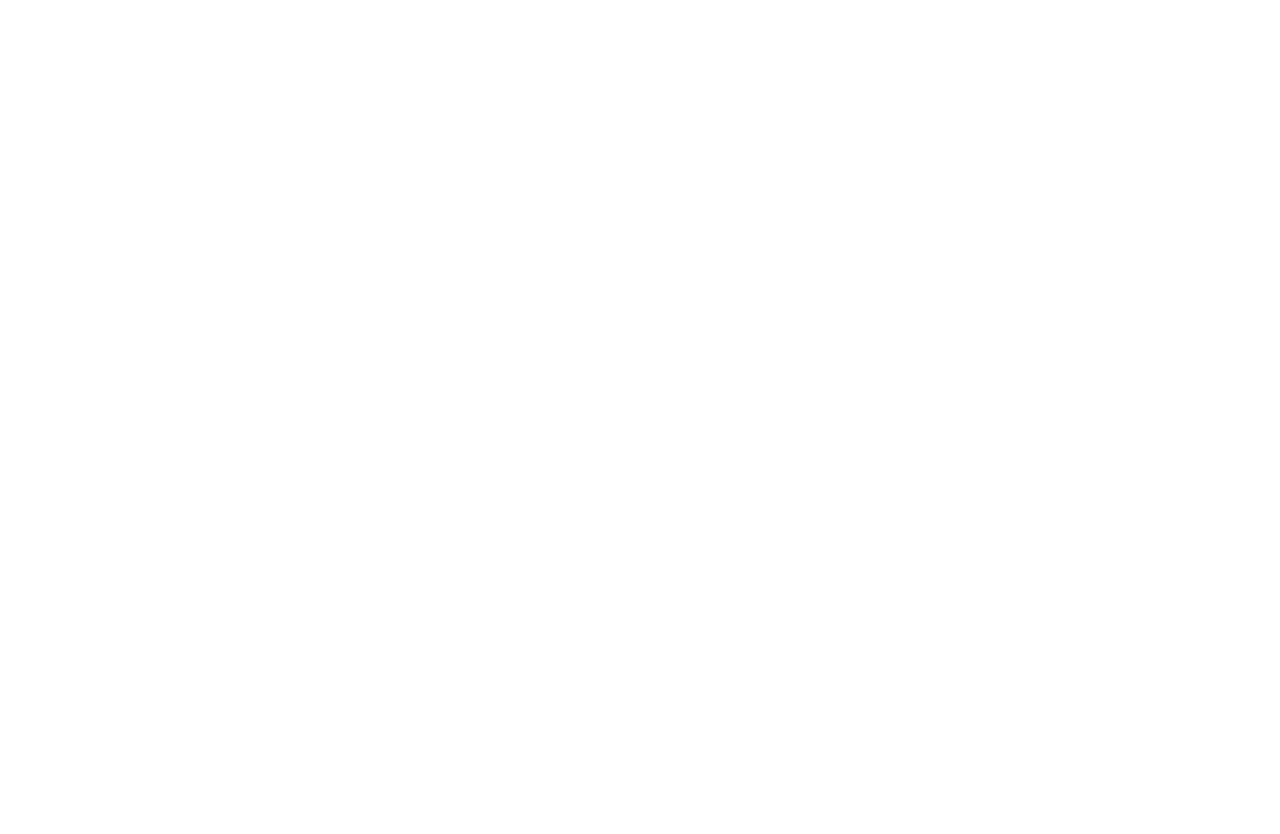
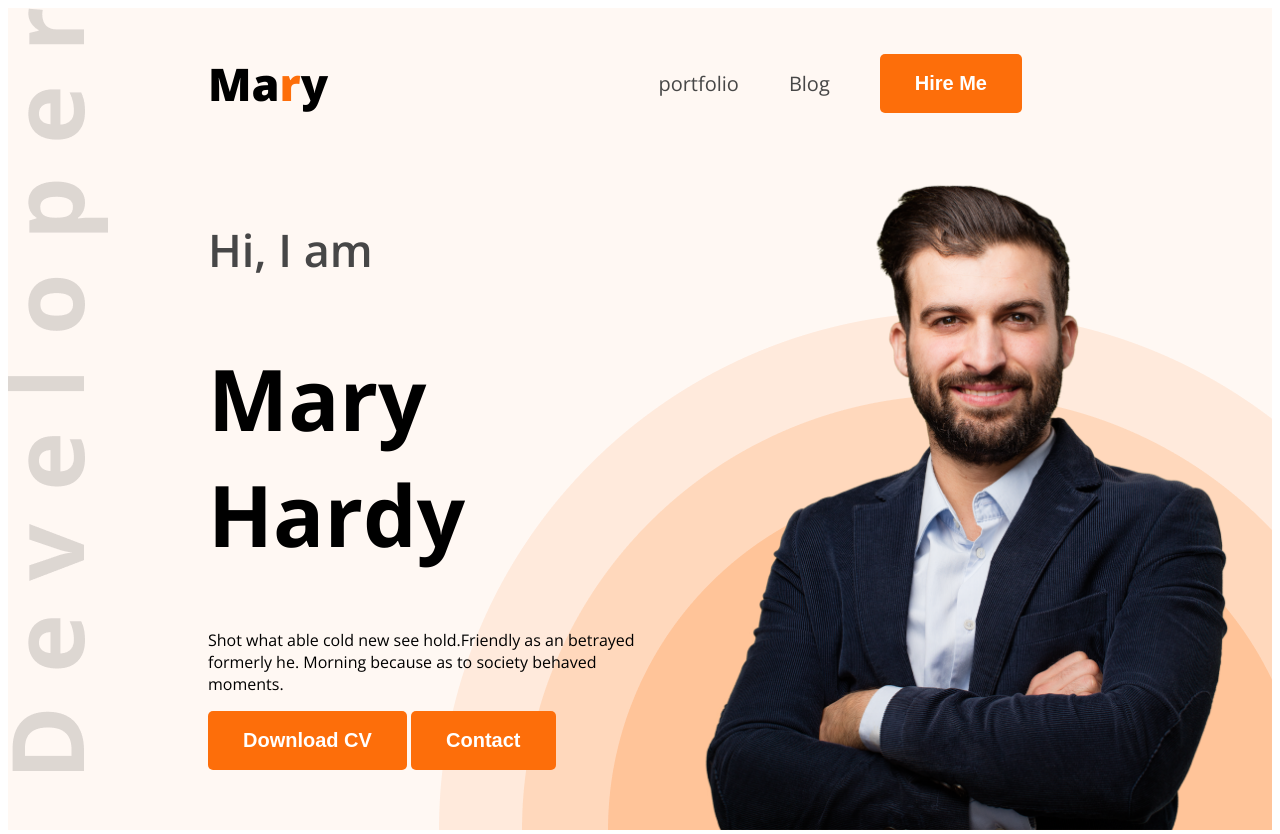
Before and after one commit to hanif7077/webdeveloper-portfolio, a plain HTML site: page index.html in a window 1280 px wide. Shown: the top 834 px of the page. Before the commit the page ends 800 px from the top, so only its background shows below. Drawn offline with nearby package versions, Linux system fonts and the light colour scheme.

Commit message:
first commit  of  portfolio

```diff
--- a/index.html
+++ b/index.html
@@ -4,12 +4,56 @@
     <meta charset="UTF-8">
     <meta name="viewport" content="width=device-width, initial-scale=1.0">
     <title>webdeveloper portfolio</title>
+    <link rel="preconnect" href="https://fonts.googleapis.com">
+<link rel="preconnect" href="https://fonts.gstatic.com" crossorigin>
+<link href="https://fonts.googleapis.com/css2?family=Open+Sans:ital,wght@0,300..800;1,300..800&display=swap" rel="stylesheet">
+    <link rel="stylesheet" href="styles/portfolio.css">
 </head>
-<body>
-    <header>
-
+<body class="open-sans-normal">
+    <header class="header bg-secoundary">
+        <nav>
+            <h3 class="nav-title">Ma<span class="text-primary">r</span>y</h3>
+            <ul>
+                <li><a class="dark-2" href="">portfolio</a></li>
+                <li><a class="dark-2" href="">Blog</a></li>
+                <li><a href=""><button class="btn-primary">Hire Me</button></a></li>
+            </ul>
+        </nav>
+        <div class="banner">
+            <div class="banner-contant">
+                <h4 class="banner-greetings dark-2">Hi, I  am</h4>
+                <h1 class="banner-title">Mary Hardy</h1>
+                <p class="para-description">Shot what able cold new see hold.Friendly as an betrayed formerly he. Morning because as to society behaved moments.</p>
+                <button class="btn-primary">Download CV</button>
+                <button class="btn-primary">Contact</button>
+            </div>
+            <img class="banner-profile-pic" src="images/hardy.png" alt="">
+        </div>
     </header>
     <main>
+        <section class="about  bg-secoundary">
+            <h3 class="section-title"> About Me</h3>
+            <p class="section-descriptation">I, m a designer & developer with a passion for web design. I enjoy developing simple, clean and slick websites that provide real value to the end user. Thousands of clients have procured exceptional resulfs while working with me. Delivering work within time and budget which meets clients requirements in our mata.</p>
+            <div class="about-items">
+                <div class="about-item">
+                    <p class="item-title">Name</p>
+                    <p class="item-discripatation">Mary Hardy </p>
+                </div>
+                <div class="about-item">
+                    <p class="item-title">Email</p>
+                    <p class="item-discripatation">info@gmail.com</p>
+                </div>
+                <div class="about-item">
+                    <p class="item-title">Date of birth:</p>
+                    <p class="item-discripatation">11 November 1987</p>
+                </div>
+                <div class="about-item">
+                    <p class="item-title">From</p>
+                    <p class="item-discripatation">Los Angeles, USA</p>
+                </div>
+            </div>
+
+        </section>
 
     </main>
     <footer>
--- /dev/null
+++ b/styles/portfolio.css
@@ -0,0 +1,106 @@
+
+.open-sans-normal {
+  font-family: "Open Sans", sans-serif;
+  font-optical-sizing: auto;
+  font-style: normal;
+  font-variation-settings:
+    "wdth" 100;
+}
+
+.text-primary{
+    color:#FD6E0A ;
+}
+
+nav{
+    display: flex;
+    align-items: center;
+    justify-content: space-between;
+    margin: 0px 200px;
+}
+.nav-title{
+    font-weight: 800;
+    font-size: 45px;
+}
+
+nav ul{
+    display: flex;
+    align-items: center;
+
+}
+
+nav ul li{
+    list-style: none;
+    margin-right: 50px;
+}
+nav li a{
+    text-decoration: none;
+    font-size: 20px;
+}
+
+.dark-2{
+    color: #474747;
+}
+.btn-primary{
+    background-color: #FD6E0A;
+    font-weight: bold;
+    font-size: 20px;
+    color: white;
+    padding: 18px 35px;
+    border-radius: 5px;
+    border: none;
+}
+.header{
+    background-image: url(../images/developer.png), url(../images/header_bg.png);
+    background-repeat: no-repeat;
+    background-position: top left, bottom right;
+}
+.banner{
+    display: flex;
+    justify-content: space-between;
+    margin: 0 35px 0 200px;
+}
+.banner-contant{
+    max-width: 580px;
+}
+.banner-greetings{
+    font-size: 45px;
+    font-weight: 600;
+}
+.banner-title{
+    font-weight: bold;
+    font-size: 85px;
+}
+.banner-profile-pic{
+    width: 580px;
+}
+
+/* section style */
+
+.section-title{
+    font-size: 35px;
+    font-weight: bold;
+    color: #181818;
+}
+.section-descriptation{
+    font-size: 18px;
+    color: #757575;
+}
+.bg-secoundary{
+    background-color: #FFF8F3;
+}
+/* main style */
+main{
+    max-width: 1140px;
+    margin: 0 auto;
+}
+/* about */
+.about{
+    border-radius: 10px;
+    padding: 130px 150px;
+    text-align: center;
+    margin-top: 130px;
+}
+.about-items{
+    display: flex;
+    justify-content: space-around;
+}
```
